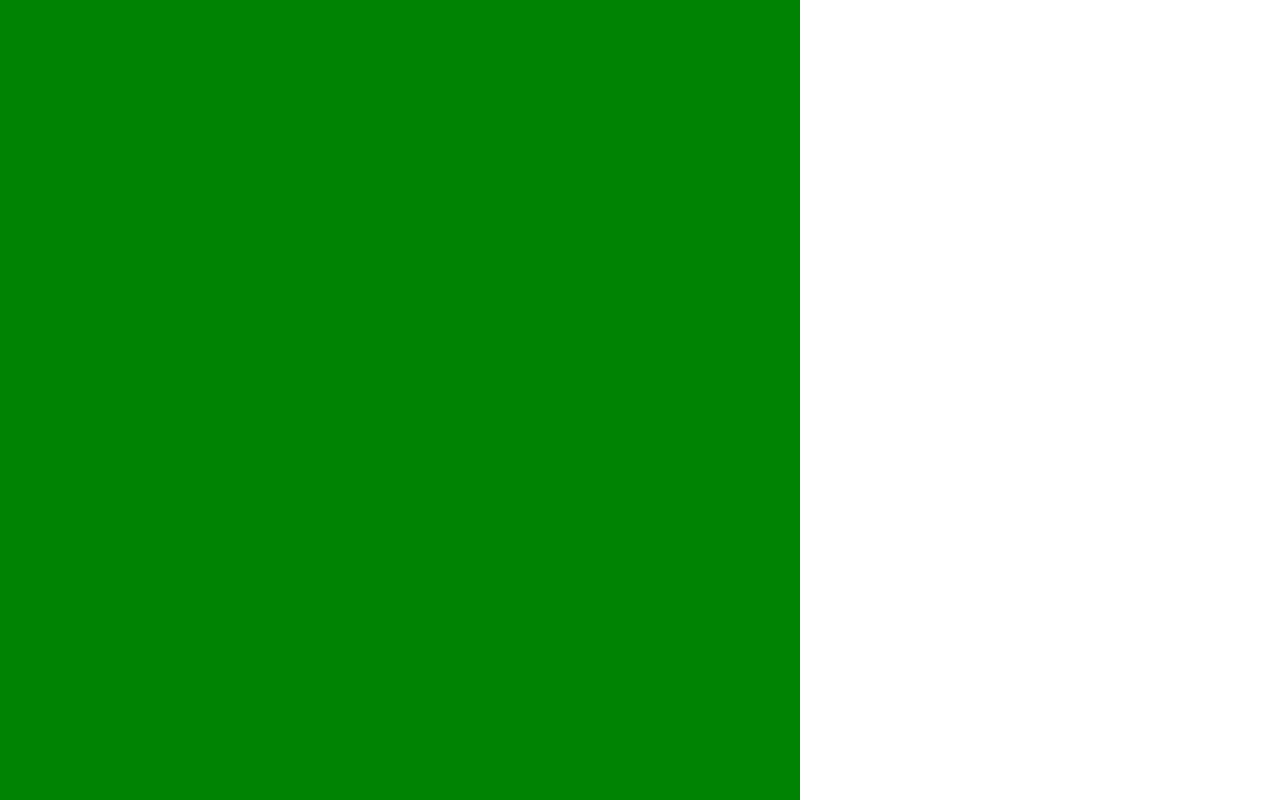
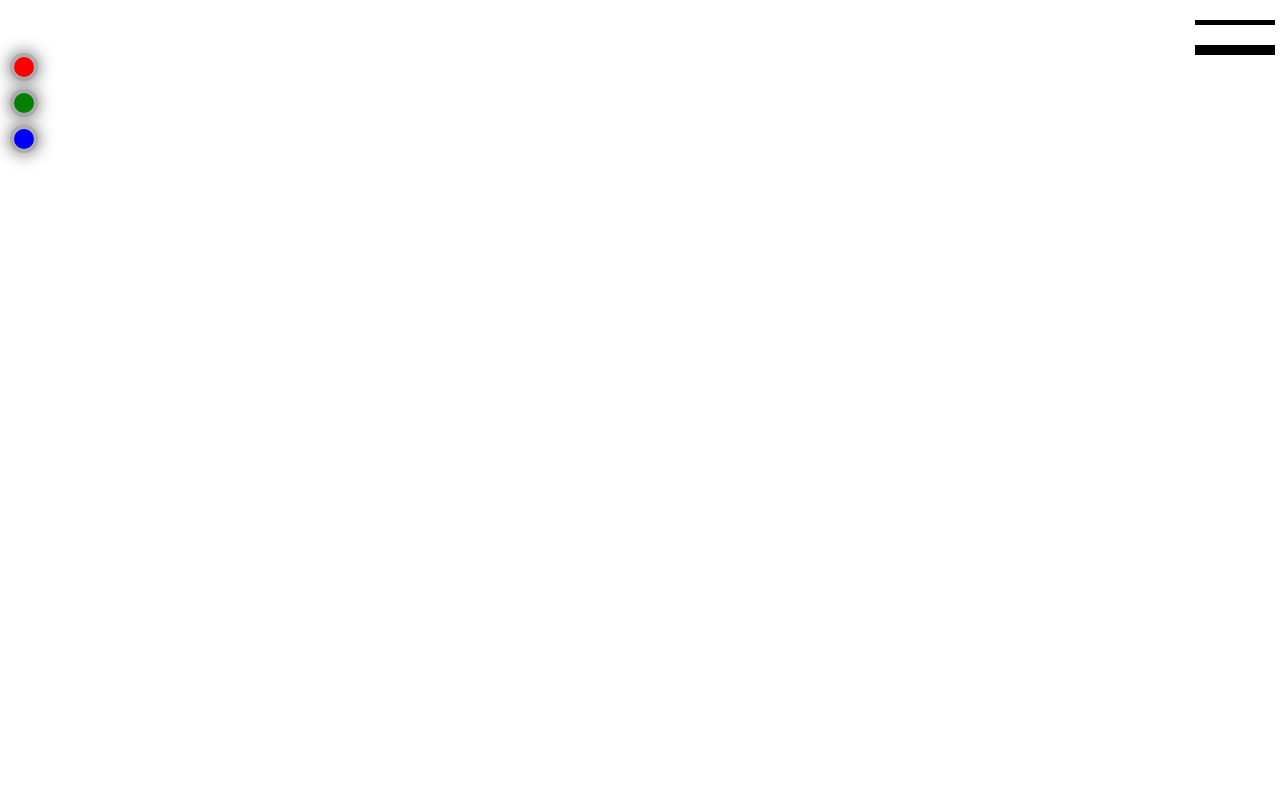
Before and after one commit to real-jacket/simpleCanvas, a plain HTML site: page index.html in a window 1280 px wide. Drawn offline with Linux system fonts and the light colour scheme.

Commit message:
完善大部分功能

```diff
--- a/index.html
+++ b/index.html
@@ -4,9 +4,29 @@
   <meta charset="UTF-8">
   <title>Canvas</title>
   <link rel="stylesheet" href="style.css">
+  <script src="//at.alicdn.com/t/font_756981_gpc54jn072s.js"></script>
+  <meta name="viewport" content="width=device-width, initial-scale=1.0">
 </head>
 <body>
-  <canvas id="canvas" width=800 height=800></canvas>
+  <canvas id="canvas"></canvas>
+  <svg id="pencil" class="icon" aria-hidden="true">
+    <use xlink:href="#icon-pencil"></use>
+  </svg>
+  <svg id="eraser" class="icon" aria-hidden="true">
+    <use xlink:href="#icon-eraser"></use>
+  </svg>
+  <a id="adownload" download><svg id="download" class="icon" aria-hidden="true">
+    <use xlink:href="#icon-download"></use>
+  </svg></a>
+  <ol class="pencilwidth">
+    <li id="thin"></li>
+    <li id="thick"></li>
+  </ol>
+  <ol class="color">
+    <li id="red"></li>
+    <li id="green"></li>
+    <li id="blue"></li>
+  </ol>
   <script src="main.js"></script>
 </body>
 </html>
--- a/main.js
+++ b/main.js
@@ -1,30 +1,78 @@
 var canvas = document.getElementById('canvas')
 var ctx = canvas.getContext('2d')
 var active = false
+var usingEraser = false
+var first
+autoresize()
 
 window.onresize = function () {
-  canvas.width = document.documentElement.clientWidth
-  canvas.height = document.documentElement.clientHeight
+  autoresize()
 }
 
-canvas.onmousedown = function(down){
+pencil.onclick = function () {
+  usingEraser = false
+  ctx.lineWidth = 1
+  strokeStyle = "black"
+}
+eraser.onclick = function () {
+  usingEraser = true
+}
+download.onclick = function () {
+  var dataURL = canvas.toDataURL('image/png')
+  var imgdownload = document.getElementById('adownload')
+  imgdownload.href = dataURL
+}
+
+lineWidth(thin, 5)
+lineWidth(thick,10)
+
+color(red,'red')
+color(green,'green')
+color(blue,'blue')
+
+if (document.body.ontouchstart !== undefined) {
+  canvas.ontouchstart = function (start) {
+    var x = start.touches[0].clientX
+    var y = start.touches[0].clientY
+    first = [x, y]
+    active = !active
+  }
+
+  canvas.ontouchmove = function (move) {
+    var x = move.touches[0].clientX
+    var y = move.touches[0].clientY
+    var last = [x, y]
+    if (active) {
+      if (usingEraser) {
+        clear(x,y)
+      } else {
+        draw(first,x,y)
+      }
+    }
+    first = last
+  }
+
+  canvas.ontouchend = function () {
+    active = !active
+  }
+} else {
+  canvas.onmousedown = function (down) {
     var x = down.clientX
     var y = down.clientY
     active = !active
-  var first = [x, y]
+    first = [x, y]
   }
 
   canvas.onmousemove = function (move) {
     var x = move.clientX
     var y = move.clientY
-  var last = [x,y]
+    var last = [x, y]
     if (active) {
-    ctx.lineWidth = 5;
-    ctx.strokeStyle = "black"
-    ctx.beginPath()
-    ctx.moveTo(first[0],first[1])
-    ctx.lineTo(x,y)
-    ctx.stroke()
+      if (usingEraser) {
+        clear(x, y)
+      } else {
+        draw(first, x, y)
+      }
     }
     first = last
   }
@@ -32,3 +80,35 @@ canvas.onmousemove = function (move) {
   canvas.onmouseup = function () {
     active = !active
   }
+}
+
+/**********工具函数**************/
+function autoresize() {
+  var pagewidth = document.documentElement.clientWidth
+  var pageheight = document.documentElement.clientHeight
+  canvas.width = pagewidth
+  canvas.height = pageheight
+}
+
+function color(id,color) {
+  id.onclick = function () {
+    ctx.strokeStyle = color
+  }
+}
+
+function lineWidth(id, width) {
+  id.onclick = function () {
+    ctx.lineWidth = width
+  }
+}
+
+function draw(arry, x, y) {
+  ctx.beginPath()
+  ctx.moveTo(arry[0], arry[1])
+  ctx.lineTo(x, y)
+  ctx.stroke()
+}
+
+function clear(x, y) {
+  ctx.clearRect(x - 5, y - 5, 10, 10)
+}
--- a/style.css
+++ b/style.css
@@ -2,6 +2,83 @@
   margin: 0;
   padding: 0;
 }
+.icon {
+  width: 2em;
+  height: 2em;
+  vertical-align: -0.15em;
+  fill: currentColor;
+  overflow: hidden;
+}
+
+li{
+  list-style: none;
+}
 #canvas{
+  display: block;
+  background-color: white;
+}
+
+#pencil{
+  position: fixed;
+  left: 8px;
+  top: 4px;
+}
+
+#eraser {
+  position: fixed;
+  left: 42px;
+  top: 4px;
+}
+
+#download{
+  position: fixed;
+  left: 80px;
+  top: 5px;
+}
+
+.pencilwidth{
+  position: fixed;
+  right: 0;
+  top: 0;
+}
+
+.pencilwidth li{
+  width: 80px;
+  margin: 20px 5px;
+  background-color: black;
+}
+
+.pencilwidth #thin {
+  height: 5px;
+}
+
+.pencilwidth #thick {
+  height: 10px;
+}
+
+.color {
+  position: fixed;
+  left: 10px;
+  top: 45px;
+}
+
+.color li {
+  width: 20px;
+  height: 20px;
+  border-radius: 50%;
+  margin: 8px 0;
+  border: 4px solid #adadad;
+  box-shadow:0px 0px 15px 2px rgba(117, 117, 117, 0.84);
+}
+
+#red{
+  background-color: red;
+}
+
+#green{
   background-color: green;
 }
+
+#blue{
+  background-color: blue;
+}
```
Lines whose indentation alone changed are shown as unchanged.
